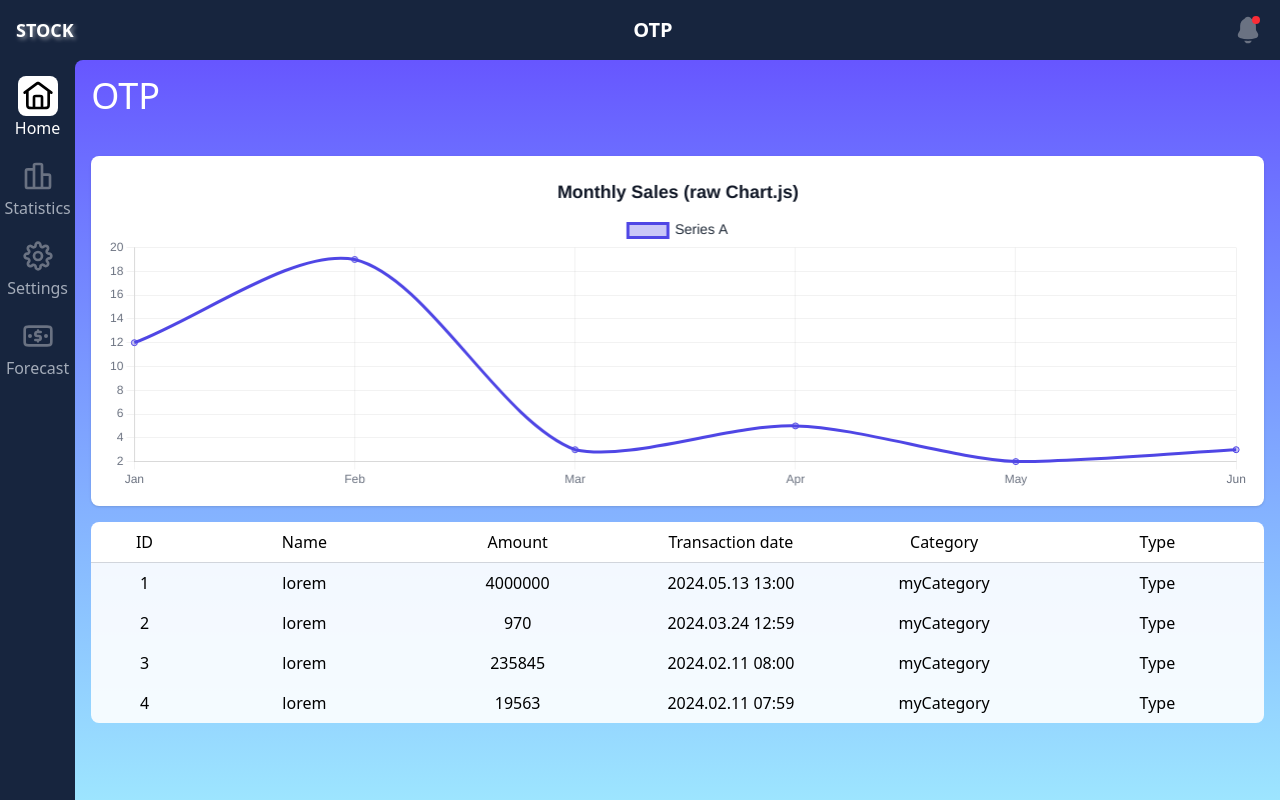
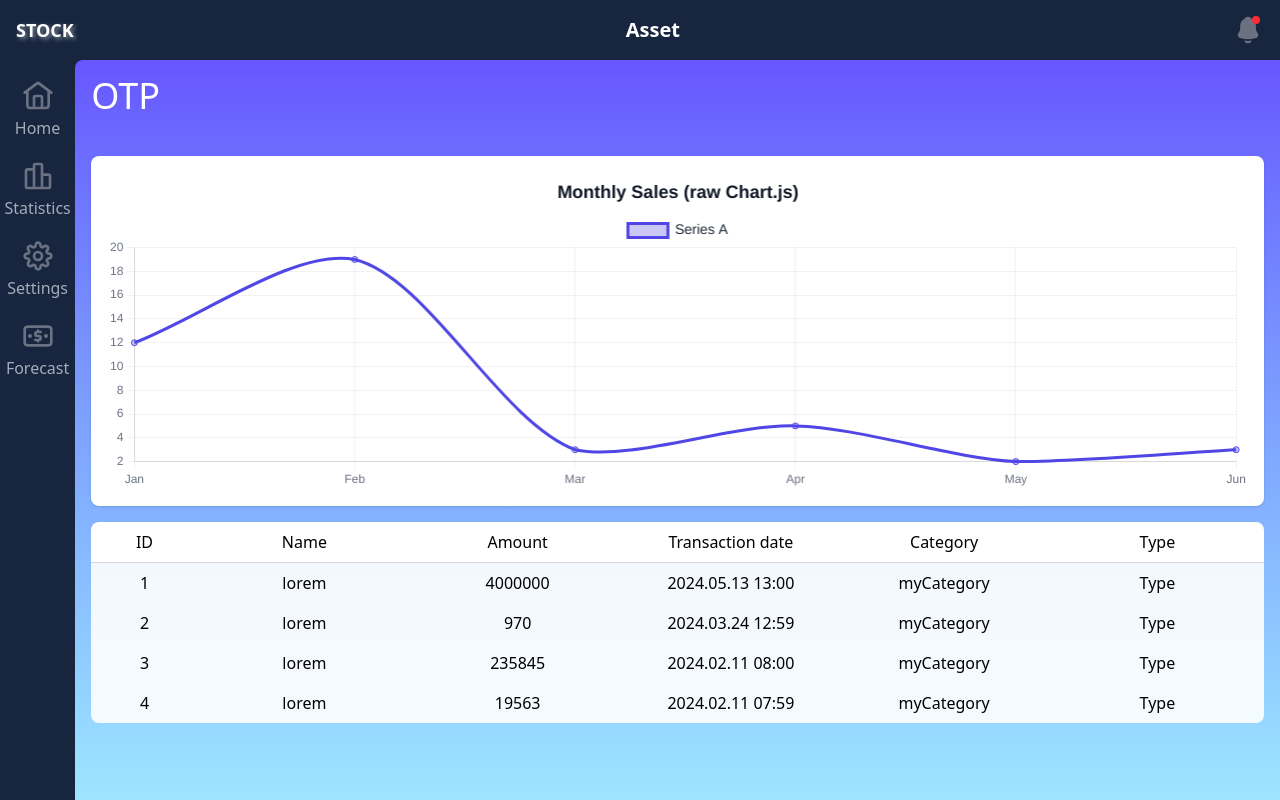
Before and after one commit to FinanceOrg/StockReact, a Next.js app: page /assets/1 in a window 1280 px wide. Built offline with nearby package versions, Linux system fonts and the light colour scheme.

Commit message:
Add page navigations

```diff
--- a/app/assets/[id]/page.tsx
+++ b/app/assets/[id]/page.tsx
@@ -4,7 +4,7 @@ import AssetTransactions from "@/components/AssetTransactions";
 
 export default function Asset() {
     return (
-        <UserLayout title="OTP">
+        <UserLayout pageTitle="OTP" menuTitle="Asset">
             <div className="space-y-4">
                 <RawChart title="Monthly Sales (raw Chart.js)" />
                 <AssetTransactions />
--- a/app/page.tsx
+++ b/app/page.tsx
@@ -4,16 +4,16 @@ import Card from "@/components/Card";
 
 export default function Home() {
   return (
-    <UserLayout title="Dashboard">
+    <UserLayout pageTitle="Dashboard" menuTitle="Dashboard">
         <div>
             <Card className="mb-8 flex justify-between items-center sm:w-[400px]">
                 <div className="text-2xl">Balance:</div>
                 <div className="text-xl font-bold">{Intl.NumberFormat("hu-HU").format(123456789)} Ft</div>
             </Card>
             <div className="flex flex-col gap-y-4">
-                <StockCard color="#F7931A" type="stock" amount={12130000} text="Lorem ipsum dolor sit amet, consectetur." image="https://upload.wikimedia.org/wikipedia/commons/thumb/c/c5/Bitcoin_logo.svg/1024px-Bitcoin_logo.svg.png"/>
-                <StockCard color="#5EB429" type="bank" amount={12130000} text="Lorem ipsum dolor sit amet, consectetur." image="https://upload.wikimedia.org/wikipedia/commons/thumb/0/0d/OTP_Bank_logo.svg/2560px-OTP_Bank_logo.svg.png"/>
-                <StockCard color="#E82127" type="cash" amount={12130000} additionalTitle="Tesla" text="Lorem ipsum dolor sit amet, consectetur." image="https://www.edigitalagency.com.au/wp-content/uploads/Tesla-logo-red-large-size.png"/>
+                <StockCard href="/assets/1" color="#F7931A" type="stock" amount={12130000} text="Lorem ipsum dolor sit amet, consectetur." image="https://upload.wikimedia.org/wikipedia/commons/thumb/c/c5/Bitcoin_logo.svg/1024px-Bitcoin_logo.svg.png"/>
+                <StockCard href="/assets/2" color="#5EB429" type="bank" amount={12130000} text="Lorem ipsum dolor sit amet, consectetur." image="https://upload.wikimedia.org/wikipedia/commons/thumb/0/0d/OTP_Bank_logo.svg/2560px-OTP_Bank_logo.svg.png"/>
+                <StockCard href="/assets/3" color="#E82127" type="cash" amount={12130000} additionalTitle="Tesla" text="Lorem ipsum dolor sit amet, consectetur." image="https://www.edigitalagency.com.au/wp-content/uploads/Tesla-logo-red-large-size.png"/>
             </div>
         </div>
     </UserLayout>
--- a/components/Menu/Menu.tsx
+++ b/components/Menu/Menu.tsx
@@ -1,4 +1,5 @@
 import NotificationLogo from '@/icons/notification.svg'
+import Link from "next/link";
 
 type MenuProps = {
     title: string
@@ -7,11 +8,11 @@ type MenuProps = {
 export default function Menu({ title }: MenuProps) {
     return(
         <div className="h-[60px] flex items-center justify-between px-4">
-            <div className="text-white font-bold text-lg cursor-default select-none" style={{ textShadow: "2px 2px 4px rgba(255,255,255,0.5)"}}>
+            <Link href="/" className="text-white font-bold text-lg cursor-pinter select-none" style={{ textShadow: "2px 2px 4px rgba(255,255,255,0.5)"}}>
                 STOCK
-            </div>
+            </Link>
             <div className="text-white text-xl font-bold">{title}</div>
-            <div className="relative">
+            <div className="relative cursor-pointer">
                 <div className="size-2 bg-red-500 absolute right-1 top-0.5 rounded-full"></div>
                 <NotificationLogo className="size-8 text-gray-500"/>
             </div>
--- a/components/Menu/SideMenu.tsx
+++ b/components/Menu/SideMenu.tsx
@@ -6,37 +6,35 @@ import DiagramLogo from "@/icons/diagram.svg";
 import SettingsLogo from "@/icons/settings.svg";
 import MoneyLogo from "@/icons/money.svg";
 import SideMenuElement from "@/components/Menu/SideMenuElement";
+import {usePathname} from "next/navigation";
 
 export default function SideMenu() {
-    const [active, setActive] = React.useState("Home");
+    const menuItems = [
+        { name: "Home", href: "/", icon: HomeLogo },
+        { name: "Statistics", href: "/stats", icon: DiagramLogo },
+        { name: "Settings", href: "/settings", icon: SettingsLogo },
+        { name: "Forecast", href: "/forecast", icon: MoneyLogo },
+    ]
+    const pathname = usePathname()
 
     return (
         <div className="fixed sm:static bottom-0 w-full bg-[#17253E] h-[50px] sm:h-auto sm:w-[80px] flex
         sm:flex-col gap-4 items-center justify-center sm:justify-start sm:pt-4">
-            <SideMenuElement
-                name="Home"
-                icon={HomeLogo}
-                isActive={active === "Home"}
-                onClick={() => setActive("Home")}
-            />
-            <SideMenuElement
-                name="Statistics"
-                icon={DiagramLogo}
-                isActive={active === "Statistics"}
-                onClick={() => setActive("Statistics")}
-            />
-            <SideMenuElement
-                name="Settings"
-                icon={SettingsLogo}
-                isActive={active === "Settings"}
-                onClick={() => setActive("Settings")}
-            />
-            <SideMenuElement
-                name="Forecast"
-                icon={MoneyLogo}
-                isActive={active === "Forecast"}
-                onClick={() => setActive("Forecast")}
-            />
+            {
+                menuItems.map((item) => {
+                    const isActive = pathname === item.href
+
+                    return (
+                        <SideMenuElement
+                            key={item.href}
+                            name={item.name}
+                            icon={item.icon}
+                            href={item.href}
+                            isActive={isActive}
+                        />
+                    )
+                })
+            }
         </div>
     );
 }
--- a/components/Menu/SideMenuElement.tsx
+++ b/components/Menu/SideMenuElement.tsx
@@ -1,16 +1,17 @@
 import React, {ComponentType, SVGProps} from "react";
+import Link from "next/link";
 
 type SideMenuElementProps = {
     name: string;
     icon: ComponentType<SVGProps<SVGSVGElement>>;
     isActive?: boolean;
-    onClick?: () => void;
+    href: string;
 };
 
-export default function SideMenuElement({ name, icon: Icon, isActive, onClick }: SideMenuElementProps) {
+export default function SideMenuElement({ name, icon: Icon, isActive, href }: SideMenuElementProps) {
     return (
-        <div
-            onClick={onClick}
+        <Link
+            href={href}
             className={`group cursor-pointer flex flex-col items-center justify-center w-[60px] ${
                 isActive ? "" : "rounded-lg text-[#A4ACB9] hover:bg-[#1E3258]"
             }`}
@@ -29,6 +30,6 @@ export default function SideMenuElement({ name, icon: Icon, isActive, onClick }:
             >
                 {name}
             </div>
-        </div>
+        </Link>
     );
 }
--- a/components/StockCard.tsx
+++ b/components/StockCard.tsx
@@ -2,6 +2,7 @@ import {StockType} from "@/types/StockTypes";
 import StockCardLabel from "@/components/StockCardLabel";
 import Card from "@/components/Card";
 import clsx from "clsx";
+import Link from "next/link";
 
 type StockCardProps = {
     color: string
@@ -10,9 +11,11 @@ type StockCardProps = {
     amount: number
     text: string
     type: StockType
+    href: string
 }
-export default function StockCard({color, image, additionalTitle, amount, text, type}: StockCardProps) {
+export default function StockCard({color, image, additionalTitle, amount, text, type, href}: StockCardProps) {
     return(
+        <Link href={href}>
             <Card className="sm:max-w-[750px] cursor-pointer">
                 <div className="flex flex-col sm:flex-row justify-between items-center gap-y-4">
                     <div className={clsx("flex items-center")}>
@@ -34,5 +37,6 @@ export default function StockCard({color, image, additionalTitle, amount, text,
                     <StockCardLabel type={type}/>
                 </div>
             </Card>
+        </Link>
     )
 }
--- a/layouts/UserLayout.tsx
+++ b/layouts/UserLayout.tsx
@@ -1,8 +1,12 @@
+"use client";
+
 import { Geist, Geist_Mono } from "next/font/google";
 import "../app/globals.css";
 import SideMenu from "@/components/Menu/SideMenu";
 import Menu from "@/components/Menu/Menu";
 import React from "react";
+import {AnimatePresence, motion} from "framer-motion";
+import {usePathname} from "next/navigation";
 
 
 const geistSans = Geist({
@@ -16,22 +20,37 @@ const geistMono = Geist_Mono({
 });
 
 type UserLayoutProps = {
-    title?: string;
+    menuTitle?: string;
+    pageTitle?: string;
     children: React.ReactNode
 }
 
 export default function UserLayout({
-    title = "",
+    menuTitle = "",
+    pageTitle = "",
     children,
 }: UserLayoutProps) {
+    const pathname = usePathname();
+
     return (
         <div className="bg-[#17253E] h-full">
-            <Menu title={title}/>
+            <Menu title={menuTitle}/>
             <div className="flex flex-col-reverse sm:flex-row sm:h-[calc(100vh-60px)]" >
                 <SideMenu />
                 <div className="bg-linear-to-b from-[#6756FF] to-[#9DE5FF] w-full sm:rounded-tl-lg pt-4 px-4 pb-[20px] sm:pb-0 mb-[50px] sm:mb-0 min-h-[calc(100dvh-60px)] sm:h-full overflow-x-hidden">
-                    { title && <h1 className="text-white text-4xl mb-10">{title}</h1>}
-                    {children}
+                    <AnimatePresence mode="wait">
+                        <motion.div
+                            className="w-full"
+                            key={pathname} // 👈 triggers animation on route change
+                            initial={{ opacity: 0, y: 10 }}
+                            animate={{ opacity: 1, y: 0 }}
+                            exit={{ opacity: 0, y: -10 }}
+                            transition={{ duration: 0.5, ease: "easeInOut" }}
+                        >
+                            { pageTitle && <h1 className="text-white text-4xl mb-10">{pageTitle}</h1>}
+                            {children}
+                        </motion.div>
+                    </AnimatePresence>
                 </div>
             </div>
         </div>
--- a/package.json
+++ b/package.json
@@ -11,6 +11,7 @@
   "dependencies": {
     "chart.js": "^4.5.1",
     "clsx": "^2.1.1",
+    "framer-motion": "^12.23.24",
     "next": "15.5.6",
     "react": "19.1.0",
     "react-chartjs-2": "^5.3.0",
```
Also changed, not shown: 1 other file (tests, documents, lock files or other folders). Lines whose indentation alone changed are shown as unchanged.
